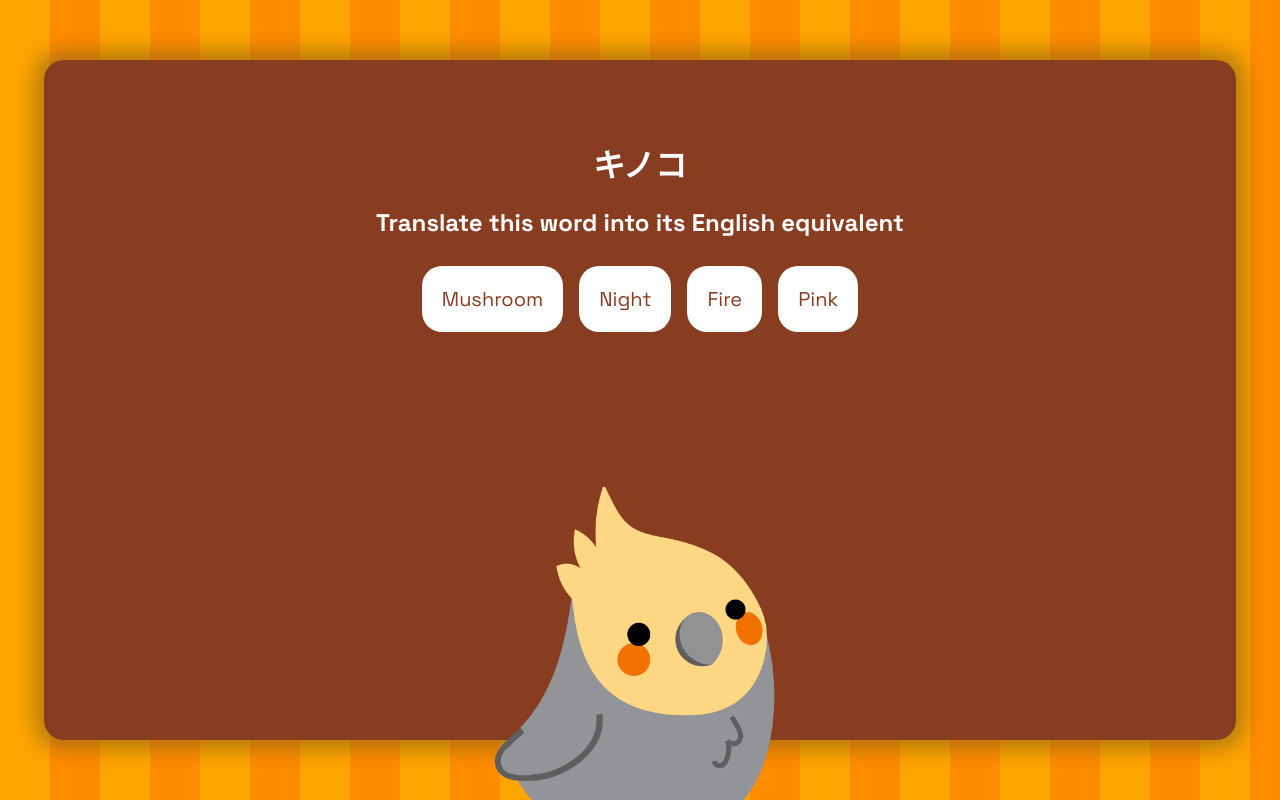
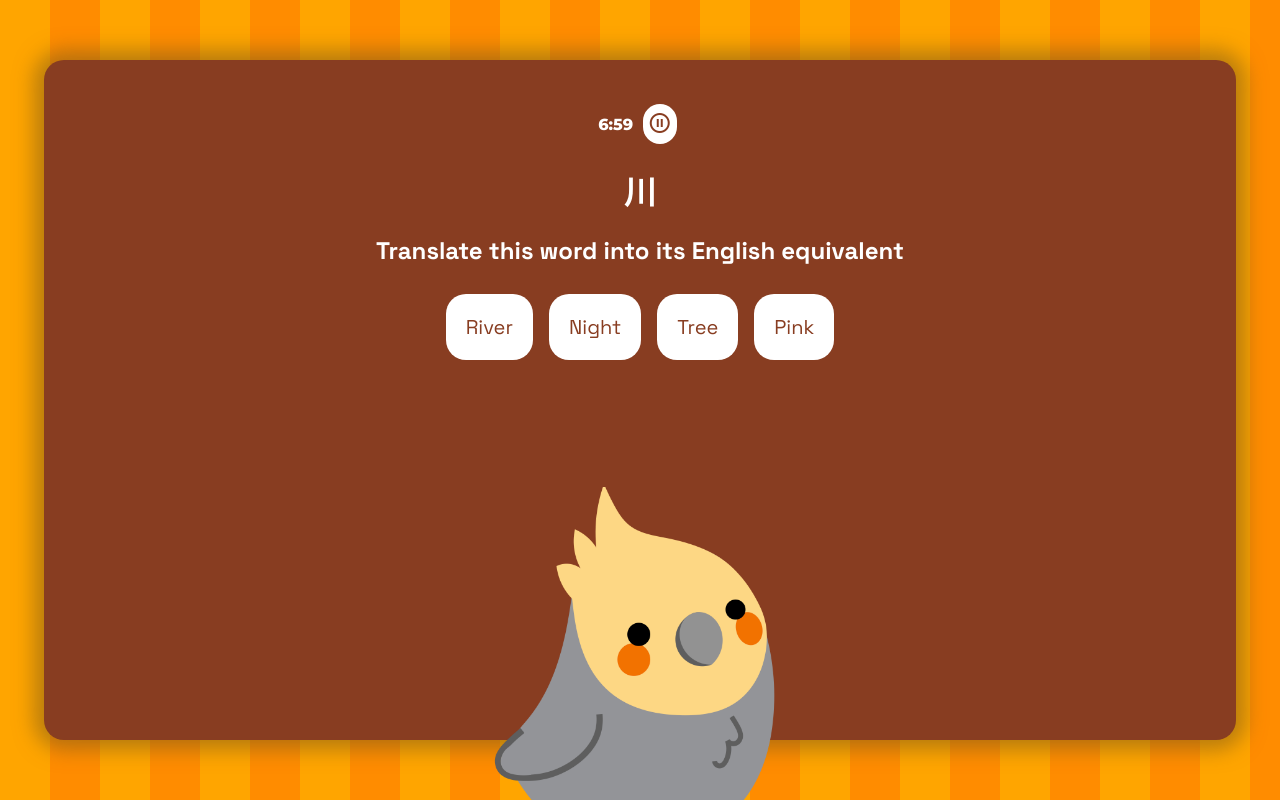
Before and after one commit to lynn89-eefje/japanese-vocabulary, a SvelteKit app: page / in a window 1280 px wide. Both pictures are taken after a click on the button "Start". Built offline with nearby package versions, Linux system fonts and the light colour scheme.

Commit message:
Added timer

```diff
--- a/src/routes/+layout.svelte
+++ b/src/routes/+layout.svelte
@@ -11,6 +11,7 @@
 	<link rel="preconnect" href="https://fonts.googleapis.com">
 	<link rel="preconnect" href="https://fonts.gstatic.com" crossorigin>
 	<link href="https://fonts.googleapis.com/css2?family=Montserrat:ital,wght@0,100..900;1,100..900&family=Space+Grotesk:wght@300..700&display=swap" rel="stylesheet">
+	<link rel="stylesheet" href="https://fonts.googleapis.com/css2?family=Material+Symbols+Outlined:opsz,wght,FILL,GRAD@24,400,0,0&icon_names=pause_circle,play_circle" />
 </svelte:head>
 
 {@render children()}
--- a/src/routes/+page.svelte
+++ b/src/routes/+page.svelte
@@ -2,6 +2,7 @@
     import { base } from "$app/paths";
     import { fade, fly, slide } from "svelte/transition";
     import { onMount } from "svelte";
+    import { passive } from "svelte/legacy";
 
     // 48% of these words will be tested in pre-post
     let japanese = [
@@ -130,10 +131,19 @@
             "Difficult"
         ],
         [
-            "ちゃ",
-            "Tea"
+            "さかな",
+            "Fish"
+        ],
+        [
+            "とりにく",
+            "Chicken"
         ]
     ]
+
+    let assessed = [];
+    for (let i = 0;  i < japanese.length; i++) {
+        assessed.push(i);
+    }
 
     let gameStatus = $state(0);
     let answerStatus = $state(0);
@@ -145,8 +155,15 @@
     });
 
     function generateRound() {
+        if (assessed.length == 0) {
+            for (let i = 0;  i < japanese.length; i++) {
+                assessed.push(i);
+            }
+        }
         round.choices = [];
-        let rand = Math.floor((Math.random() * japanese.length));
+        let rand = Math.floor((Math.random() * assessed.length));
+        rand = assessed[rand];
+        assessed = assessed.filter((index) => index != rand);
         round.curr = japanese[rand][0];
         round.corr = japanese[rand][1];
 
@@ -169,7 +186,7 @@
                 }
             }
         }
-        console.log(round.choices);
+        //console.log(round.choices);
     }
 
     function checkChoices(choice) {
@@ -198,7 +215,36 @@
 
     onMount(() => {
         generateRound();
+        console.log(japanese.length + " words are on this game. If questions are completed every 10 seconds, there is an about " + (Math.floor((42/japanese.length)*100) + "% chance each word gets assessed"));
+        console.log(Math.floor((12/japanese.length)*100) + "% is tested on pre-post")
     })
+
+    let timerMode = $state(0);
+    let timer = $state(420); // Set to seconds
+    let timerString = $state("");
+    onMount(() => {
+        window.setInterval(timerCount, 1000);
+    })
+    function timerCount() {
+        if (timerMode == 1) {
+            timerString = convertTimerString();
+            console.log(timer);
+            timer--;
+            if (timer < 0) {
+                timerMode = 0;
+                gameStatus = 3;
+            }
+        }
+    }
+    function convertTimerString() {
+        let mins = Math.floor(timer/60);
+        let secs = timer%60;
+        if (secs <= 9) {
+            secs = "0" + secs;
+        }
+        let str = mins + ":" + secs;
+        return str;
+    }
 
 </script>
 <svelte:head>
@@ -226,8 +272,10 @@
         left: 50%;
         bottom: -90px;
         animation: pulse 3s infinite ease-in-out;
+
         img {
             max-width: 300px;
+            transition: transform 0.3s ease-in-out;
         }
     }
     @keyframes pulse {
@@ -266,14 +314,29 @@
             transform: scale(1);
         }
     }
+
+    button.pause {
+        padding: 5px;
+        margin: 5px;
+        transform: translateY(3px);
+        span {
+            transform: translateY(2px)
+        }
+        border-radius: 30px;
+    }
 </style>
 <div id="container">
-    <div style:margin-top=60px>
+    {#if gameStatus == 1 || gameStatus == 2}
+    <div style:margin-top=5px transition:fade={{delay: 500}}>
+        <p style:font-weight=800>{timerString} <button class="pause" onclick={() => {if (timerMode == 1) { timerMode = 0} else {timerMode = 1}}}><span class="material-symbols-outlined">{#if timerMode}pause_circle{:else}play_circle{/if}</span></button></p>
+    </div>
+    {/if}
+    <div style:margin-top=20px>
         {#if gameStatus == 0}
-        <div out:fade>
+        <div out:fade style:margin-top=60px>
             <h1>Japanese Vocabulary Game</h1>
             <p>Let's learn Japanese!</p>
-            <p><button onclick={function() {gameStatus = 1;}}>Start</button></p>
+            <p><button onclick={function() {gameStatus = 0.5; setTimeout(() => {gameStatus = 1; timerMode = 1}, 500)}}>Start</button></p>
         </div>
         {/if}
         {#if gameStatus == 1}
@@ -291,6 +354,9 @@
             </div>
         </div>
         {/if}
+        {#if gameStatus == 3}
+        <h1>Great job!</h1>
+        {/if}
     </div>
 </div>
 
```
